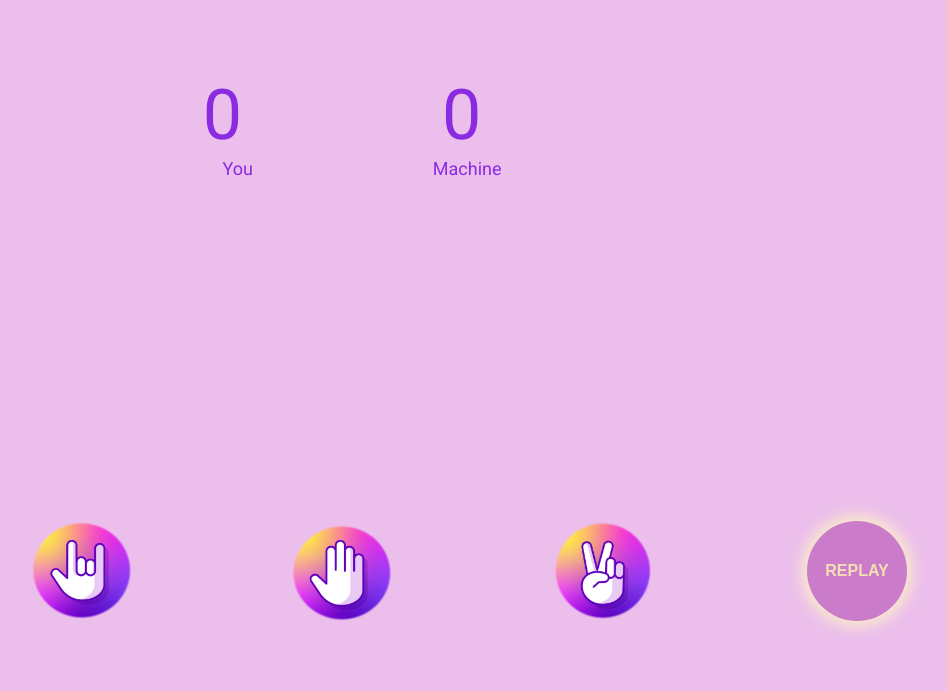
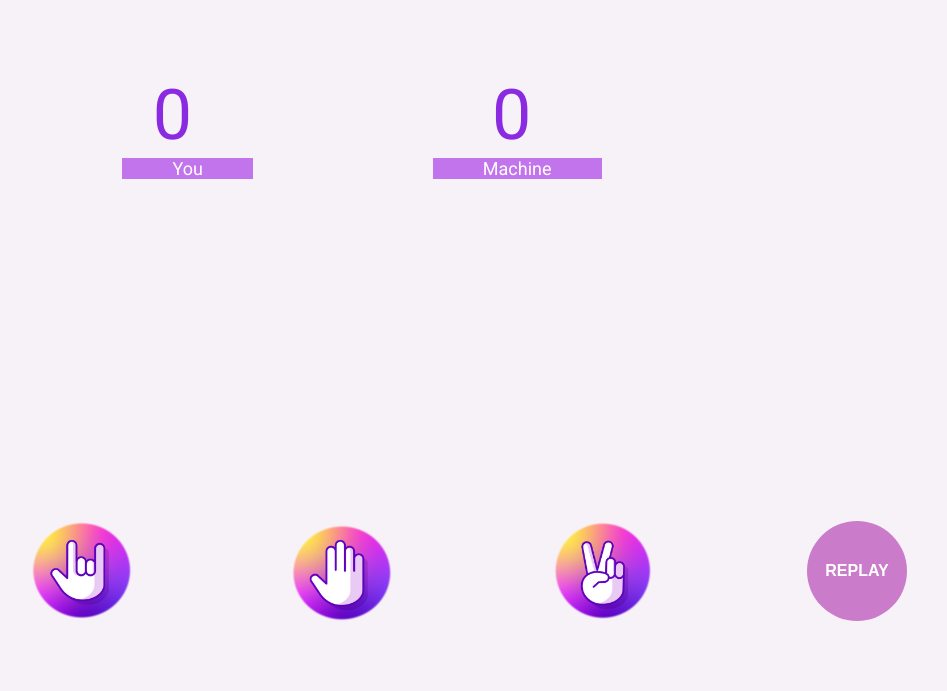
Before and after one commit to fdemirciler/Rock-Paper-Scissors-with-UI, a plain HTML site: page index.html in a window 1280 px wide. Shown: the part 109-800 px from the top of the page, without its empty margins (298-1245 px from the left). Drawn offline with Linux system fonts and the light colour scheme.

Commit message:
CSS updated

```diff
--- a/script.js
+++ b/script.js
@@ -69,7 +69,7 @@ function playRound(playerselection, computerSelection) {
 
   } else {
 
-    outcome.textContent = `You lose! ${c} beats ${p}.`
+    outcome.textContent = `You lose! ${c} beats ${p}.`;
     computerNumber.textContent = computerScore += 1
   }
   discloseResult()
--- a/style.css
+++ b/style.css
@@ -1,6 +1,6 @@
 html,
 body {
-    background: rgb(236, 190, 236);
+    background: rgb(247, 242, 247);
     font-family: 'Roboto', sans-serif;
 }
 
@@ -63,8 +63,9 @@ input {
 
 .scoreNumber li {
 
-    margin-inline: 100px;
+    margin-inline: 150px;
     font-size: 70px;
+
 }
 
 .scoreTable {
@@ -81,7 +82,13 @@ input {
 
     margin-inline: 90px;
     font-size: large;
+    color: white;
+    background-color:rgb(194, 116, 236);
+    padding-left: 50px;
+    padding-right: 50px;
+
 }
+
 
 #outcome {
     position: flex;
@@ -118,13 +125,13 @@ input[type=button] {
     height: 100px;
 
     text-decoration: none;
-    color: wheat;
+    color: white;
     background: rgb(202, 124, 202);
     font-size: medium;
     font-weight: bold;
     text-transform: uppercase;
     transition: all 0.2s ease-in-out;
-    box-shadow: 0px 0px 15px 5px rgba(255, 255, 190, .75);
+
 }
 
 input[type=button]:hover {
```
